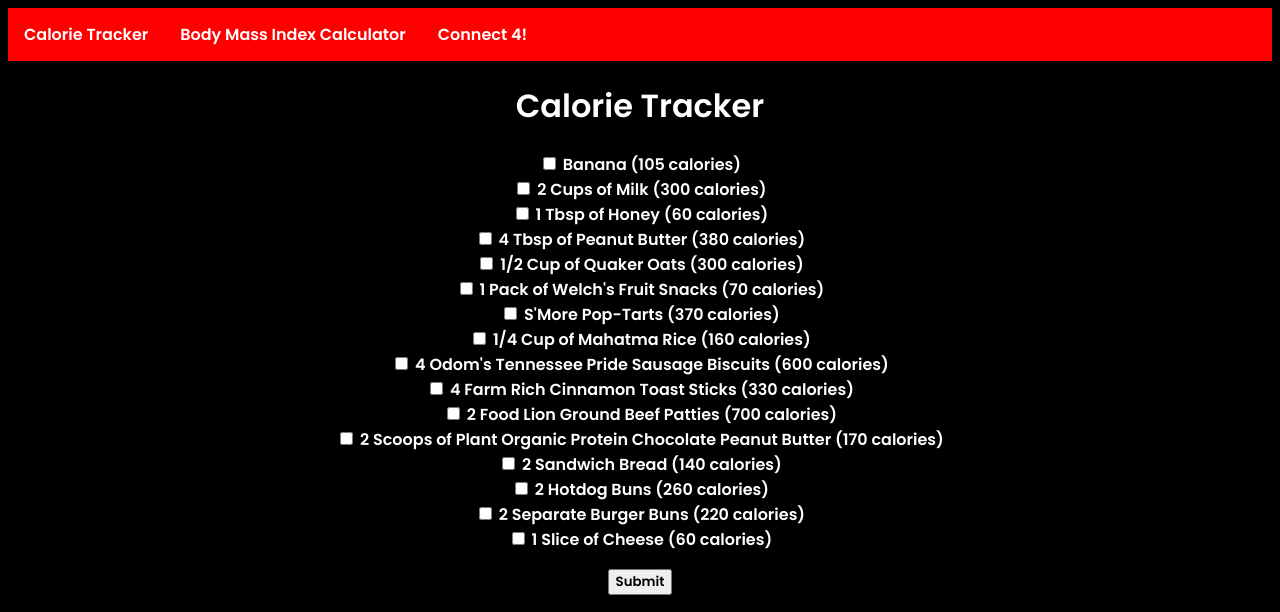
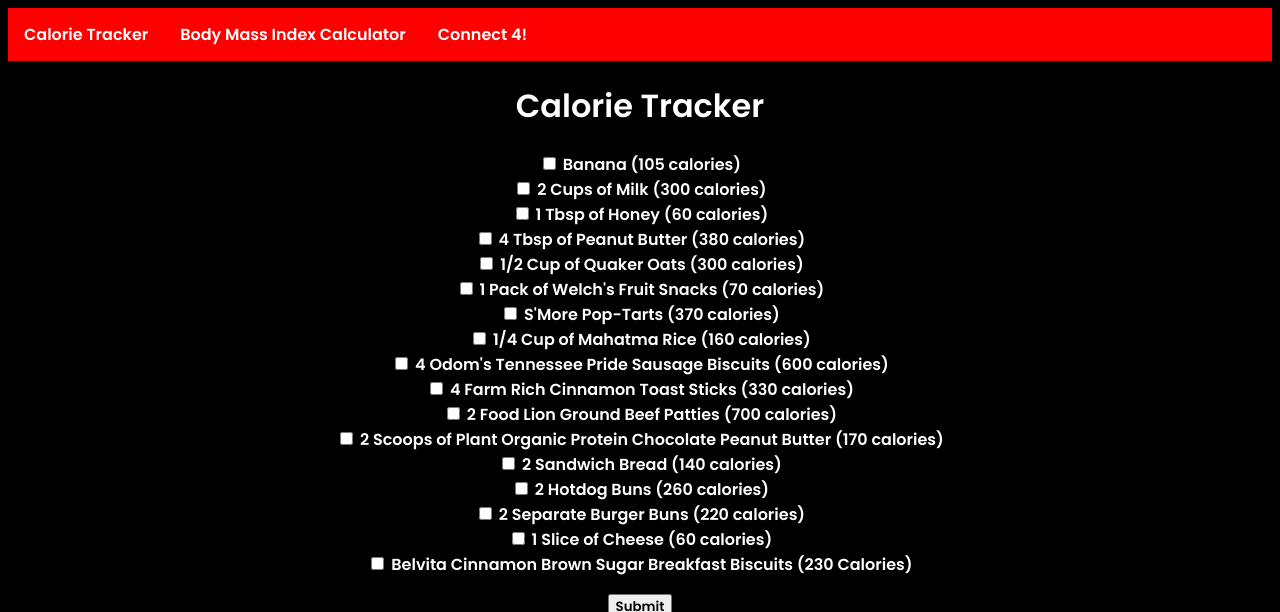
Before and after one commit to matt0219/Calorie-Tracker, a plain HTML site: page index.html in a window 1280 px wide. Shown: the top 612 px of the page. Drawn offline with Linux system fonts and the light colour scheme.

Commit message:
Added Belvita Cinnamon Brown Sugar Breakfast Biscuits

```diff
--- a/index.html
+++ b/index.html
@@ -69,6 +69,9 @@
                 <li>
                     <input type="checkbox" name="food" value="Slice of Cheese|60"> 1 Slice of Cheese (60 calories)
                 </li>
+                <li>
+                    <input type="checkbox" name="food" value="Belvita Breakfast Biscuits |230"> Belvita Cinnamon Brown Sugar Breakfast Biscuits (230 Calories)
+                </li>
             </ul>
             <button id="submitbutton"  type="submit">Submit</button>
         </form>
```
